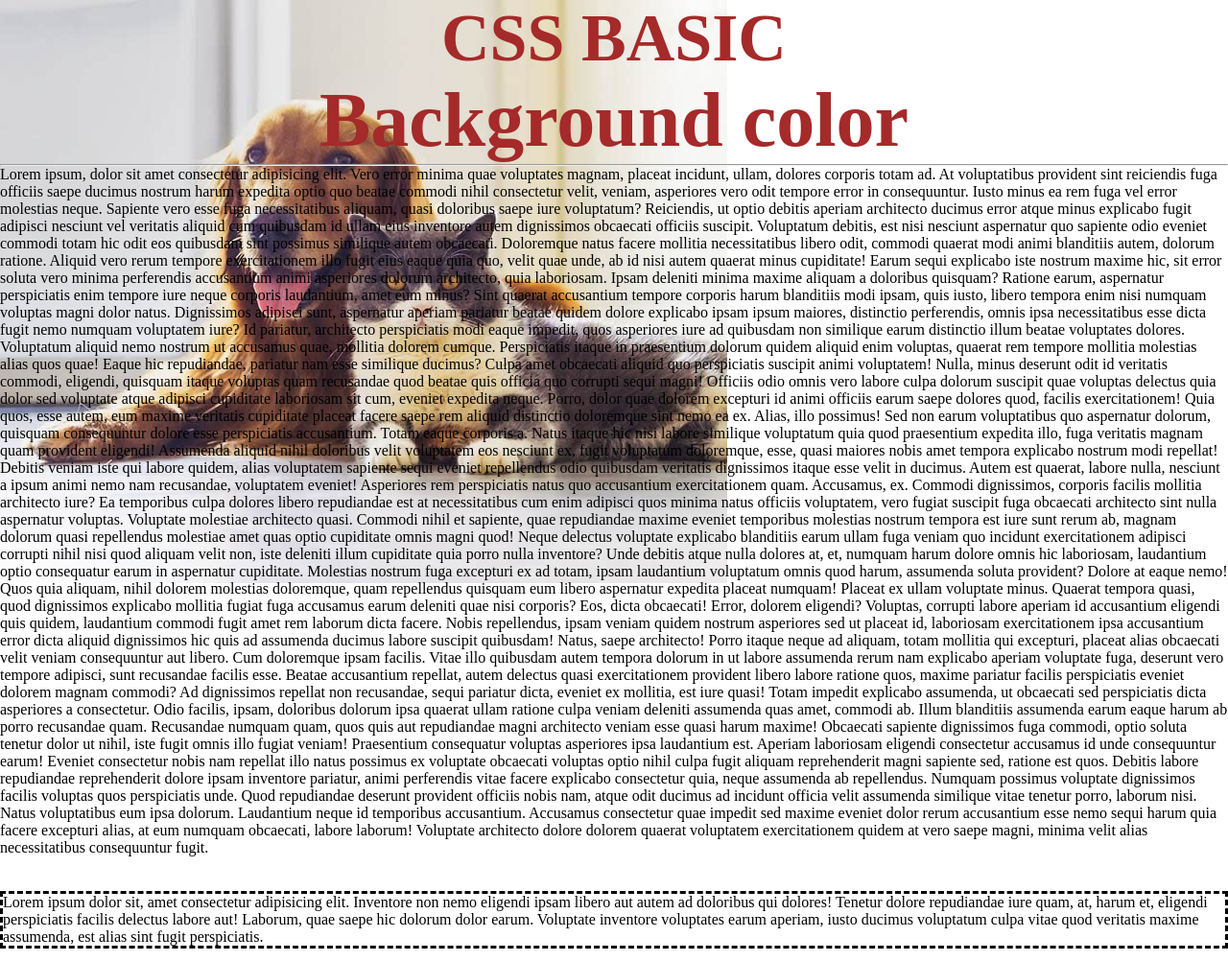
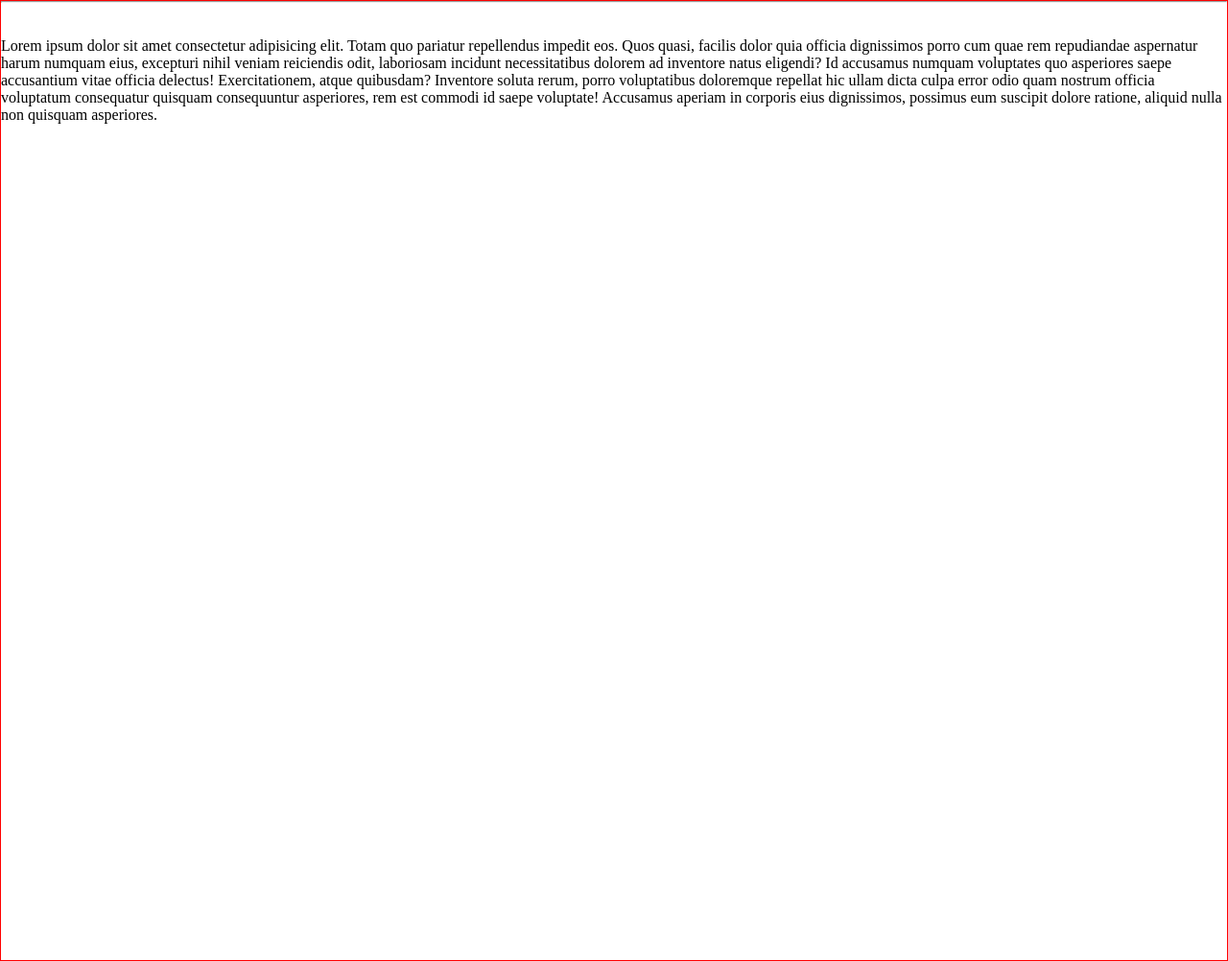
Before and after one commit to JagdishKumar2023/CASCADIN, a plain HTML site: page BASIC_OF_CSS/index.html in a window 1280 px wide. Shown: the whole page at 96% size. Drawn offline with Linux system fonts and the light colour scheme.

Commit message:
New Update

```diff
--- a/BASIC_OF_CSS/index.html
+++ b/BASIC_OF_CSS/index.html
@@ -30,11 +30,11 @@
     <p class="geen-text">Paragraph3</p>
     <p class="geen-text">Paragraph4</p>
     <p class="geen-text">Paragraph5</p> -->
-    <div id="bg">
-      <h1 id="p2">CSS BASIC</h1>
-      <h3 id="p">Background color</h3>
+      <div id="bg">
+      <!-- <h1 id="p2">CSS BASIC</h1> -->
+      <!-- <h3 id="p">Background color</h3> -->
       <hr />
-      <p>
+       <!-- <p>
         Lorem ipsum, dolor sit amet consectetur adipisicing elit. Vero error
         minima quae voluptates magnam, placeat incidunt, ullam, dolores corporis
         totam ad. At voluptatibus provident sint reiciendis fuga officiis saepe
@@ -145,11 +145,15 @@
         architecto dolore dolorem quaerat voluptatem exercitationem quidem at
         vero saepe magni, minima velit alias necessitatibus consequuntur fugit.
       </p>
-    </div>
+    </div> -->
      <br><br>
 
-    <div id="border">
+    <!-- <div id="border">
            Lorem ipsum dolor sit, amet consectetur adipisicing elit. Inventore non nemo eligendi ipsam libero aut autem ad doloribus qui dolores! Tenetur dolore repudiandae iure quam, at, harum et, eligendi perspiciatis facilis delectus labore aut! Laborum, quae saepe hic dolorum dolor earum. Voluptate inventore voluptates earum aperiam, iusto ducimus voluptatum culpa vitae quod veritatis maxime assumenda, est alias sint fugit perspiciatis.
+    </div> -->
+
+    <div id="div1">
+         <p>Lorem ipsum dolor sit amet consectetur adipisicing elit. Totam quo pariatur repellendus impedit eos. Quos quasi, facilis dolor quia officia dignissimos porro cum quae rem repudiandae aspernatur harum numquam eius, excepturi nihil veniam reiciendis odit, laboriosam incidunt necessitatibus dolorem ad inventore natus eligendi? Id accusamus numquam voluptates quo asperiores saepe accusantium vitae officia delectus! Exercitationem, atque quibusdam? Inventore soluta rerum, porro voluptatibus doloremque repellat hic ullam dicta culpa error odio quam nostrum officia voluptatum consequatur quisquam consequuntur asperiores, rem est commodi id saepe voluptate! Accusamus aperiam in corporis eius dignissimos, possimus eum suscipit dolore ratione, aliquid nulla non quisquam asperiores.</p>
     </div>
 
   </body>
--- a/BASIC_OF_CSS/style.css
+++ b/BASIC_OF_CSS/style.css
@@ -41,8 +41,8 @@ p {
   text-decoration: underline;
 } */
 
-*{
-  margin:0;
+* {
+  margin: 0;
   padding: 0;
 }
 
@@ -70,16 +70,45 @@ body {
   /* margin-bottom: 100px; */
   /* padding-bottom: 150; */
 }
+/*
+/* /* #bg {
+  background-image: url(./../asset\ 24.png);
+  background-repeat: no-repeat;
+  background-position: center;
+  background-size: 7px ;
+  background-attachment: ;
+  border-width: 6px;
+  border-style: 10px ; */
 
-#bg {
-  background-image: url(./../images/box6_image.jpg);
-  background-repeat: no-repeat ;
-  background-position: cover;
-  /* background-size: 700px 700px; */
-  background-attachment: fixed;
 
+/* #border {
+  border-style: solid;
+  border-width: 10px;
+  border-top-color: red;
+  border-top-left-radius: 5px;
+  border-bottom-right-radius: 8px ;
+} */
+
+body{
+  border: 1px solid red;
+  height: 1000px;
 }
 
-#border {
-  border-style: dashed;
-}
+/* #div1 {
+  background-color: blueviolet;
+  height: 400px;
+  width: 70%;
+  max-width: 500px;
+  max-height: 300px; */
+
+/* } */
+ #div {
+  border: 1px solid red;
+  /* padding-top: 50px;
+  padding-left: 20px;
+  padding-right: 10%;
+  padding-left: 20% ;
+  font-size: 20px; */
+  padding: 25px 50px;
+
+ }
```
